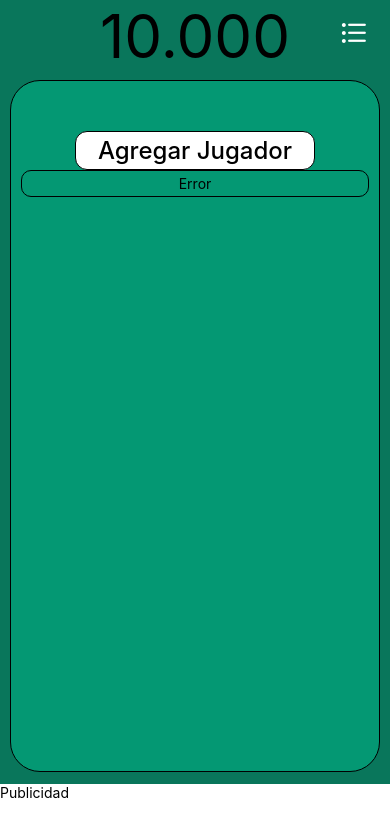
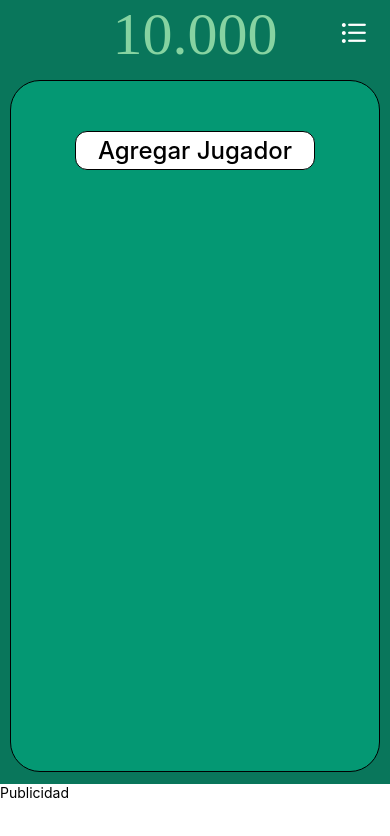
Before and after one commit to IgnacioCamballo/Puntaje10000, a React Native app: screen / in a window 390 px wide. Shown: the top 836 px of the page. Built offline with nearby package versions, Linux system fonts and the light colour scheme.

Commit message:
adds crashlytics and font file in assets

```diff
--- a/App.tsx
+++ b/App.tsx
@@ -1,4 +1,4 @@
-import { StyleSheet, StatusBar, View } from 'react-native';
+import { StatusBar, View } from 'react-native';
 import {FarkleProvider} from './src/context/FarkleProvider';
 import Main from './src/pages/Main';
 import theme from './src/theme/theme';
--- a/app.json
+++ b/app.json
@@ -19,6 +19,7 @@
         "foregroundImage": "./assets/adaptive-icon.png",
         "backgroundColor": "#ffffff"
       },
+      "googleServicesFile": "./android/app/google-services.json",
       "package": "com.Puntaje10000"
     },
     "web": {
@@ -28,6 +29,9 @@
       "eas": {
         "projectId": "dedbf2ff-a8bd-42f2-8d44-18d4cbaa744d"
       }
-    }
+    },
+    "plugins": [
+      "expo-font"
+    ]
   }
 }
--- a/package.json
+++ b/package.json
@@ -11,14 +11,18 @@
   "dependencies": {
     "@expo/metro-runtime": "~3.2.3",
     "@react-native-async-storage/async-storage": "1.23.1",
+    "@react-native-firebase/app": "^20.4.0",
+    "@react-native-firebase/crashlytics": "^20.4.0",
     "expo": "~51.0.28",
     "expo-status-bar": "~1.12.1",
+    "expo-system-ui": "~3.0.7",
     "react": "18.2.0",
     "react-dom": "18.2.0",
     "react-native": "0.74.5",
     "react-native-vector-icons": "^10.1.0",
     "react-native-web": "~0.19.10",
-    "expo-system-ui": "~3.0.7"
+    "expo-font": "~12.0.10",
+    "expo-splash-screen": "~0.27.5"
   },
   "devDependencies": {
     "@babel/core": "^7.20.0",
--- a/src/components/organisms/Players.tsx
+++ b/src/components/organisms/Players.tsx
@@ -30,10 +30,6 @@ export default function Players() {
         <Button press={() => setPlayerModal(true)} color={theme.color.white} style={styles.button} width={240}>
           <Text style={styles.text}>{translations.addPlayer.find(i => i.lenguage === lenguage)?.text}</Text>
         </Button>
-
-        <Button press={() => {throw new Error("error de prueba")}}>
-          <Text>Error</Text>
-        </Button>
       </ScrollView>
     </View>
   )
--- a/src/pages/Main.tsx
+++ b/src/pages/Main.tsx
@@ -58,7 +58,9 @@ const styles = StyleSheet.create({
   },
   titulo: {
     fontSize: 60,
-    height: 80
+    height: 80,
+    color: theme.color.title,
+    fontFamily: "LakkiReddy-Regular"
   },
   publicidad: {
     height: 60,
```
Also changed, not shown: assets/fonts/LakkiReddy-Regular.ttf (added), 2 other files (tests, documents, lock files or other folders).
